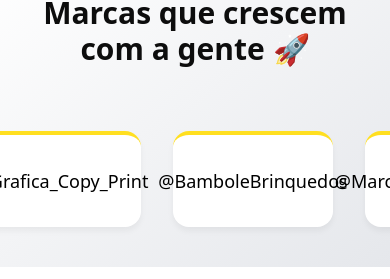
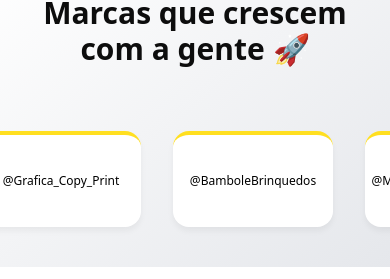
Before and after one commit to ViniciusCJ/atris-landing-page, a React (Vite) app: page / in a window 390 px wide. Shown: the part 6487-6766 px from the top of the page. Built offline with nearby package versions, Linux system fonts and the light colour scheme.

Commit message:
Corrigindo fonte carrosel mobile

```diff
--- a/src/components/ui/infiniteCarousel.jsx
+++ b/src/components/ui/infiniteCarousel.jsx
@@ -58,7 +58,7 @@
             className="bg-white rounded-2xl border-t-4 border-t-yellow-300 h-24 w-40 md:w-60
              flex items-center justify-center text-center hover-lift-shadow"
           >
-            <span className="flex items-center justify-center h-24 text-lg font-medium text-black">
+            <span className="flex items-center justify-center h-24 md:text-lg text-xs md:font-medium text-black">
                 {client.name}
             </span>
           </a>
```
